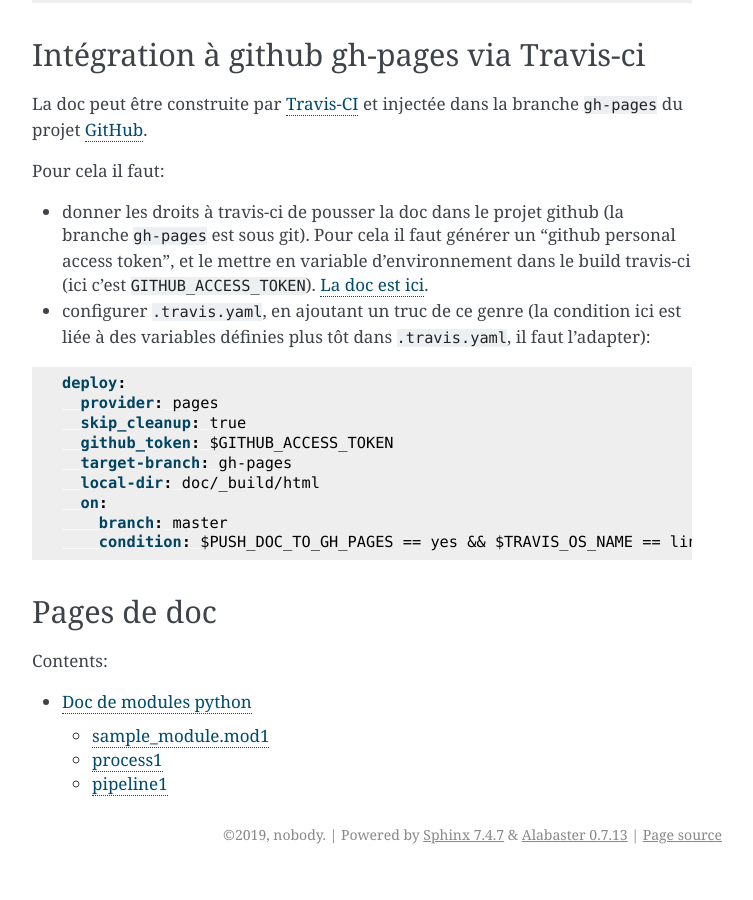
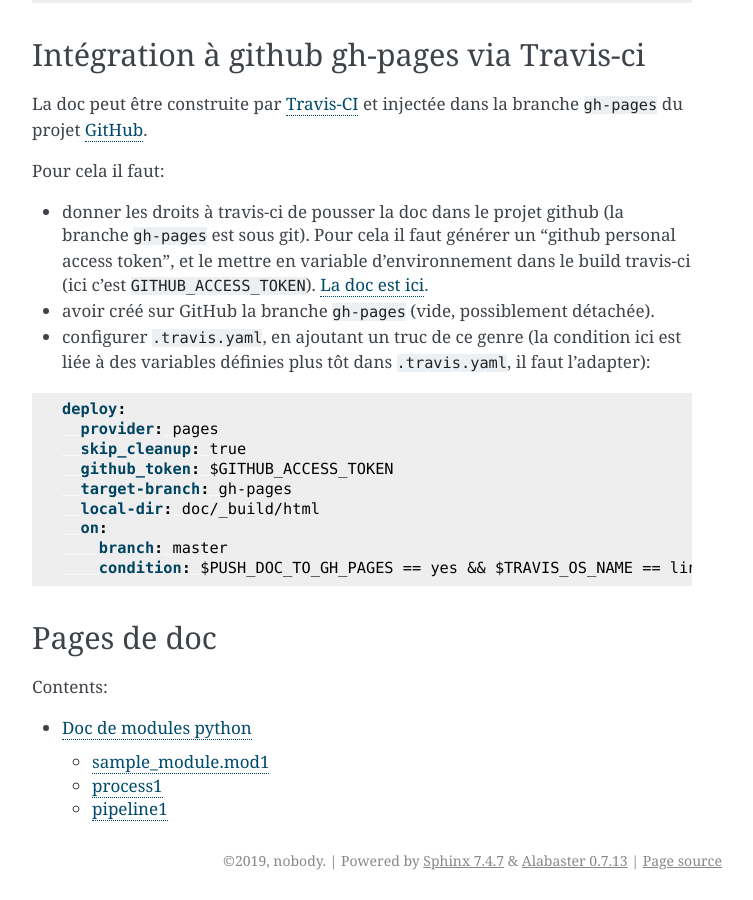
Before and after one commit to denisri/demo-doc, a Sphinx documentation site: the page built from doc/index.rst, in a window 1280 px wide and 900 px high, scrolled down 2589 px. Shown: the whole window, without its empty margins (388-1141 px from the left). Built offline with Sphinx 7.4.7, drawn with Linux system fonts in a browser that asks for light colours; pages that are not in the unit, such as notebooks, are missing from menus; the version number could not be read and is left out; before the commit the page ends 3463 px from its top, so only the background shows below that.

Commit message:
added missing item in doc

```diff
--- a/doc/index.rst
+++ b/doc/index.rst
@@ -114,6 +114,7 @@ La doc peut être construite par `Travis-CI <https://travis-ci.org/>`_ et inject
 Pour cela il faut:
 
 * donner les droits à travis-ci de pousser la doc dans le projet github (la branche ``gh-pages`` est sous git). Pour cela il faut générer un "github personal access token", et le mettre en variable d'environnement dans le build travis-ci (ici c'est ``GITHUB_ACCESS_TOKEN``). `La doc est ici <https://docs.travis-ci.com/user/deployment/pages/>`_.
+* avoir créé sur GitHub la branche ``gh-pages`` (vide, possiblement détachée).
 * configurer ``.travis.yaml``, en ajoutant un truc de ce genre (la condition ici est liée à des variables définies plus tôt dans ``.travis.yaml``, il faut l'adapter):
 
 .. code-block:: yaml
```
